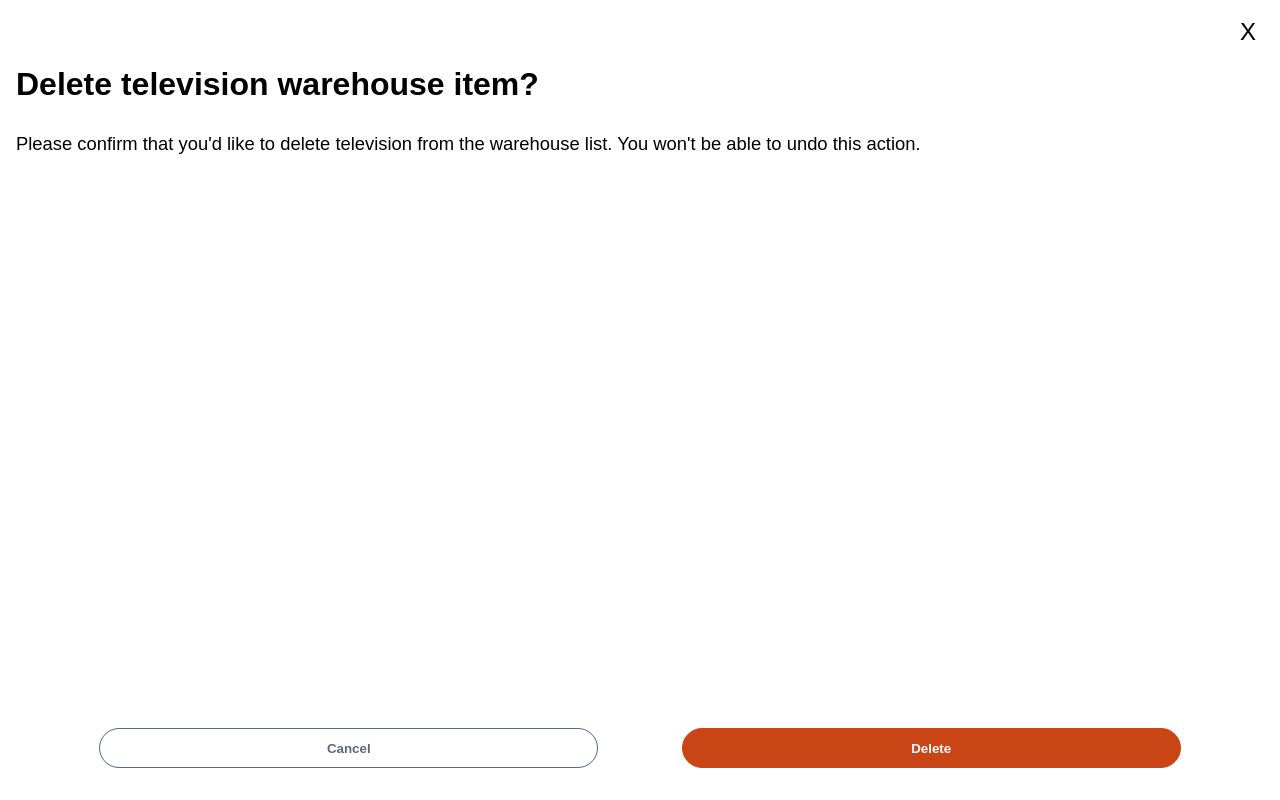
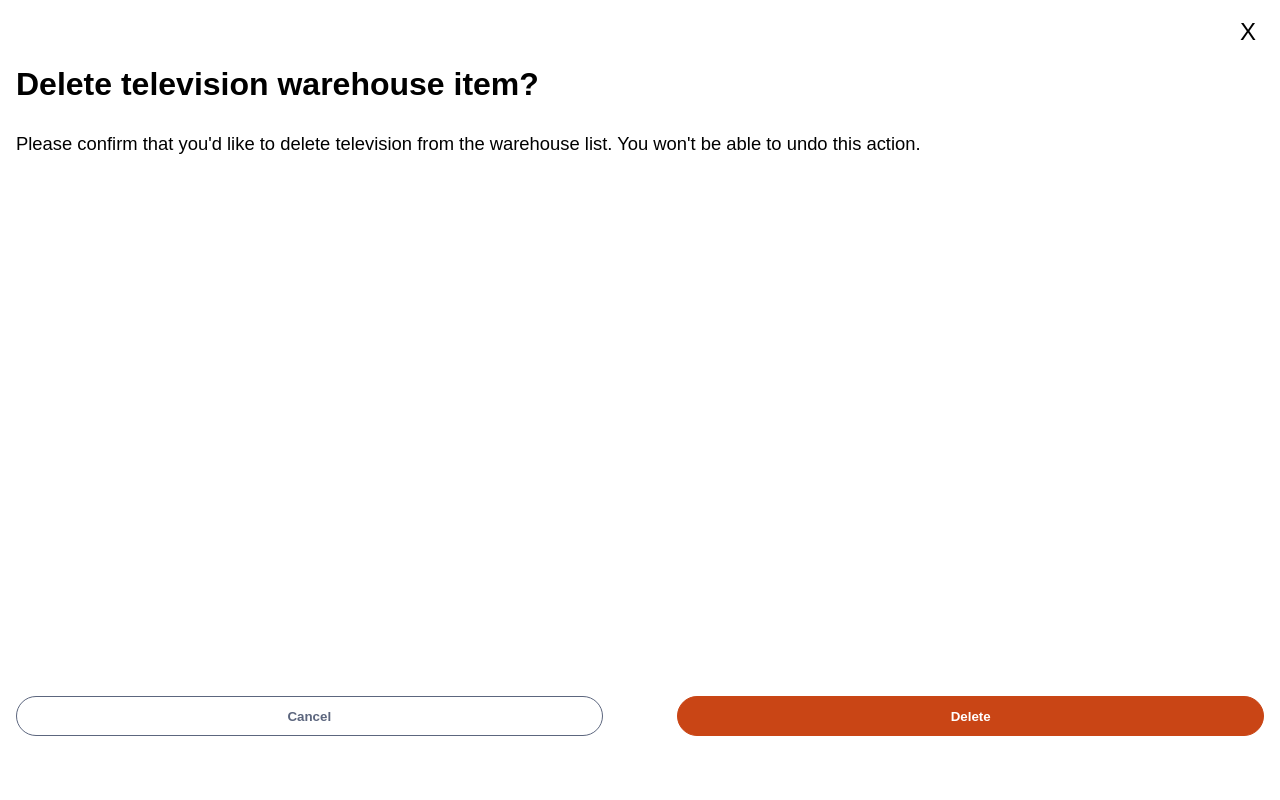
Before and after one commit to sowmya-malur/mountain-beaver-instock-client, a React (Create React App) app in the folder mountain-beaver-client/: page / in a window 1280 px wide. Built offline with nearby package versions, Linux system fonts and the light colour scheme; a web font is replaced by a local one.

Commit message:
adjust bottom part style

```diff
--- a/mountain-beaver-client/src/components/modal/Modal.scss
+++ b/mountain-beaver-client/src/components/modal/Modal.scss
@@ -61,20 +61,20 @@
   &__bottom {
     position: absolute;
     width: 100%;
-    bottom: 2rem;
+    bottom: 8%;
     padding: 0 1rem;
     display: flex;
-    justify-content: space-evenly;
+    justify-content: space-between;
   }
   &__button {
     font-weight: 600;
     color: $Secondary-slate;
-    width: 40%;
+    width: 47%;
     height: 2.5rem;
     border-radius: 50px;
     border: 1px solid $Secondary-slate;
     background-color: $Primary-white;
-    transition: ease-in-out 0.2s;
+    transition: ease-in 0.2s;
     &:hover {
       background-color: $Secondary-slate;
       color: $Primary-white;
@@ -89,6 +89,7 @@
       &:hover {
         background-color: $Primary-white;
         color: $Supporting-red;
+        border: 3px solid $Supporting-red;
       }
     }
   }
```
